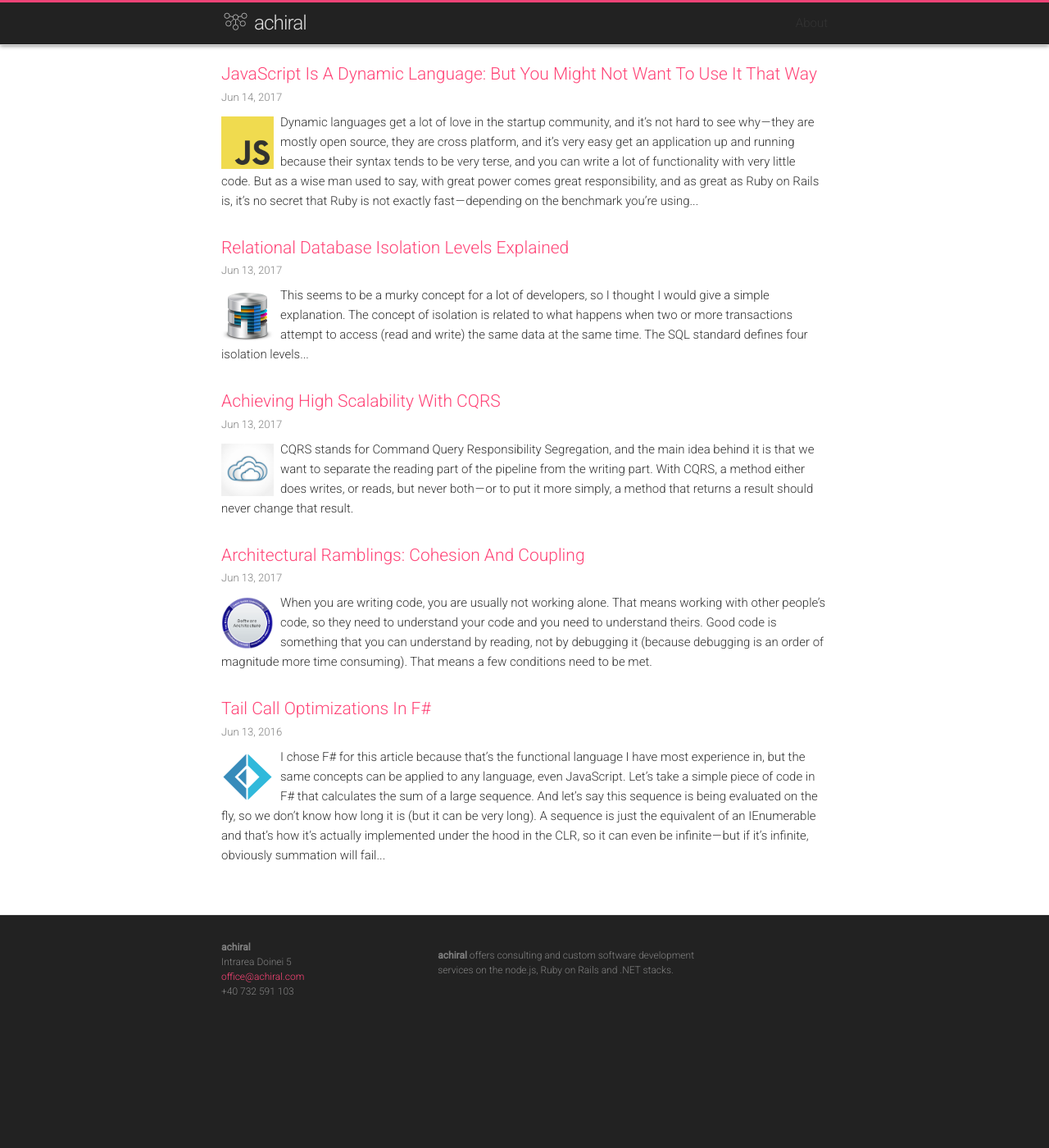
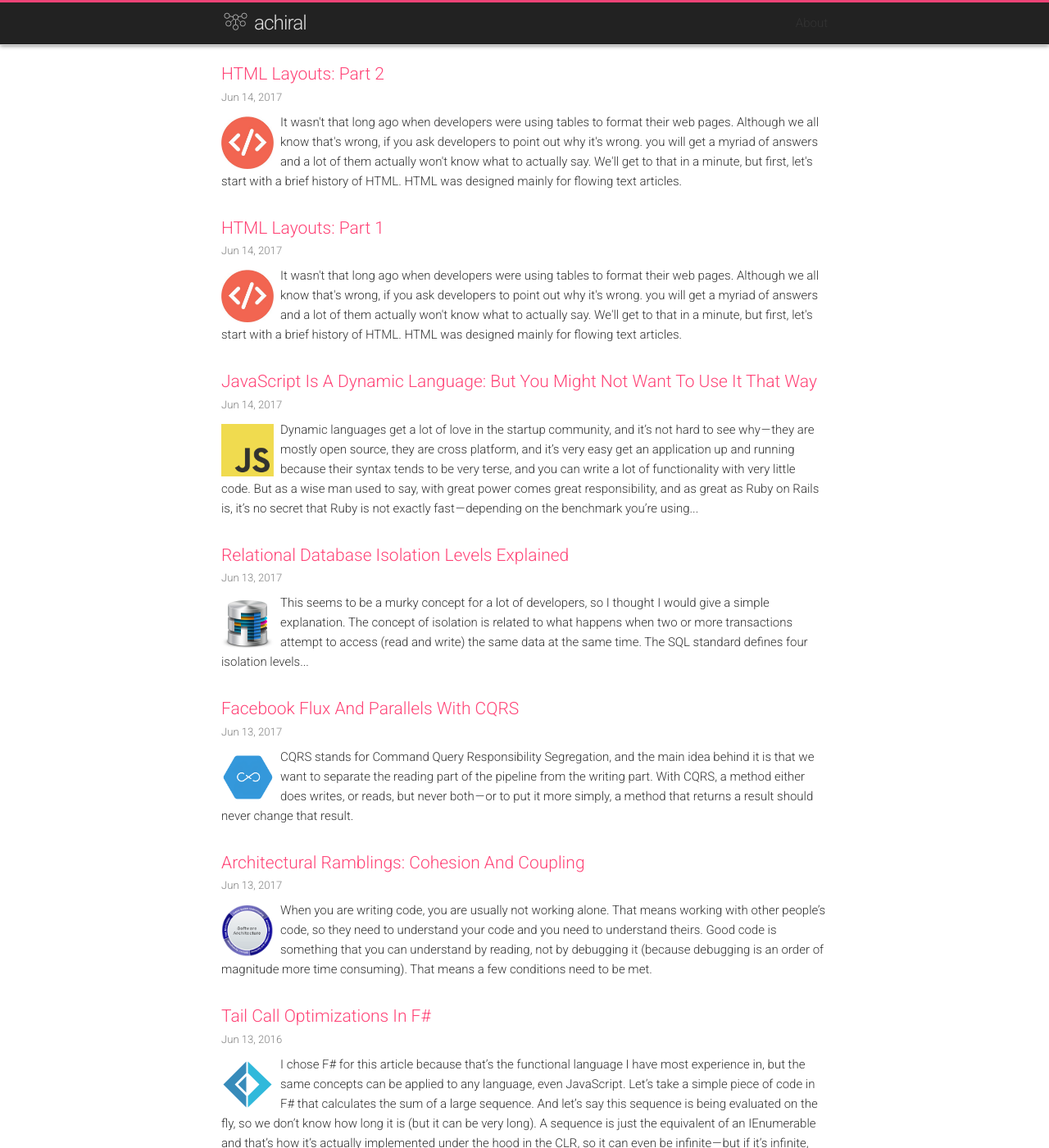
Before and after one commit to toaderflorin/eksia, a Jekyll site: the page built from index.md, in a window 1280 px wide and 1400 px high. Shown: the whole window at 82% size. Built offline with Jekyll 4.4.1, drawn with Linux system fonts in a browser that asks for light colours.

Commit message:
Adding a couple of scaffold articles.

```diff
--- a/_posts/2017-05-1-cqrs.markdown
+++ b/_posts/2017-05-1-cqrs.markdown
@@ -1,10 +1,10 @@
 ---
 layout: post
-title:  "Achieving High Scalability With CQRS"
+title:  "Facebook Flux And Parallels With CQRS"
 date:   2017-06-13 06:39:37 +0300
 description: "CQRS stands for Command Query Responsibility Segregation, and the main idea behind it is that we want to separate the reading part of the pipeline from the writing part. With CQRS, a method either does writes, or reads, but never both — or to put it more simply, a method that returns a result should never change that result.
 "
-icon: "cloud-icon.jpg"
+icon: "flux-icon.png"
 categories: jekyll update
 ---
 
--- /dev/null
+++ b/_posts/2017-06-16-html1.markdown
@@ -0,0 +1,19 @@
+---
+layout: post
+title:  "HTML Layouts: Part 1"
+description: "It wasn't that long ago when developers were using tables to format their web pages. Although we all know that's wrong,
+if you ask developers to point out why it's wrong. you will get a myriad of answers and a lot of them actually won't
+know what to actually say. We'll get to that in a minute, but first, let's start with a brief history of HTML. HTML was
+designed mainly for flowing text articles."
+date:   2017-06-14 06:39:37 +0300
+icon: "html.jpg"
+categories: javascript
+---
+It wasn't that long ago when developers were using tables to format their web pages. Although we all know that's "wrong",
+if you ask developers to point out why it's wrong, you will get a myriad of answers and a lot of them actually won't
+know what to actually say. We'll get to that in a minute, but first, let's start with a brief history of HTML. HTML was
+designed mainly for flowing text articles. It had paragraphs, headings and so forth. It also had hyperlinks, so you could
+click on one and that would take you to another article.
+
+*This means that an html page is vertically biased, and this is an important distinction to make. It's designed to flow vertically,
+but NOT horizontally.*
--- /dev/null
+++ b/_posts/2017-06-16-html2.markdown
@@ -0,0 +1,19 @@
+---
+layout: post
+title:  "HTML Layouts: Part 2"
+description: "It wasn't that long ago when developers were using tables to format their web pages. Although we all know that's wrong,
+if you ask developers to point out why it's wrong. you will get a myriad of answers and a lot of them actually won't
+know what to actually say. We'll get to that in a minute, but first, let's start with a brief history of HTML. HTML was
+designed mainly for flowing text articles."
+date:   2017-06-14 06:39:37 +0300
+icon: "html.jpg"
+categories: javascript
+---
+It wasn't that long ago when developers were using tables to format their web pages. Although we all know that's "wrong",
+if you ask developers to point out why it's wrong, you will get a myriad of answers and a lot of them actually won't
+know what to actually say. We'll get to that in a minute, but first, let's start with a brief history of HTML. HTML was
+designed mainly for flowing text articles. It had paragraphs, headings and so forth. It also had hyperlinks, so you could
+click on one and that would take you to another article.
+
+*This means that an html page is vertically biased, and this is an important distinction to make. It's designed to flow vertically,
+but NOT horizontally.*
```
Also changed, not shown: images/flux-icon.png (added), images/html-open-file-format_318-45192.jpg (added), images/html.jpg (added), images/html9.png (added), 3 other files.
